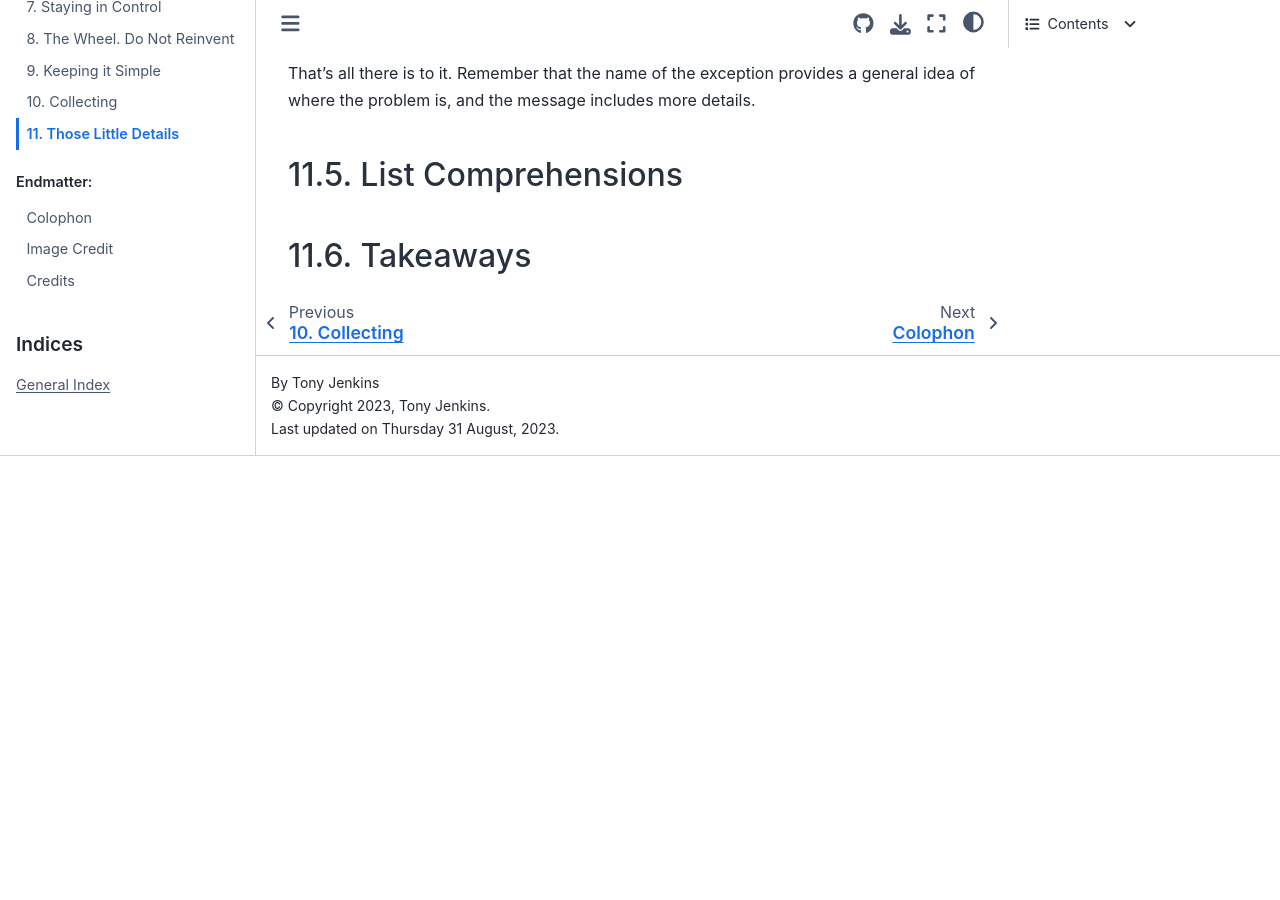
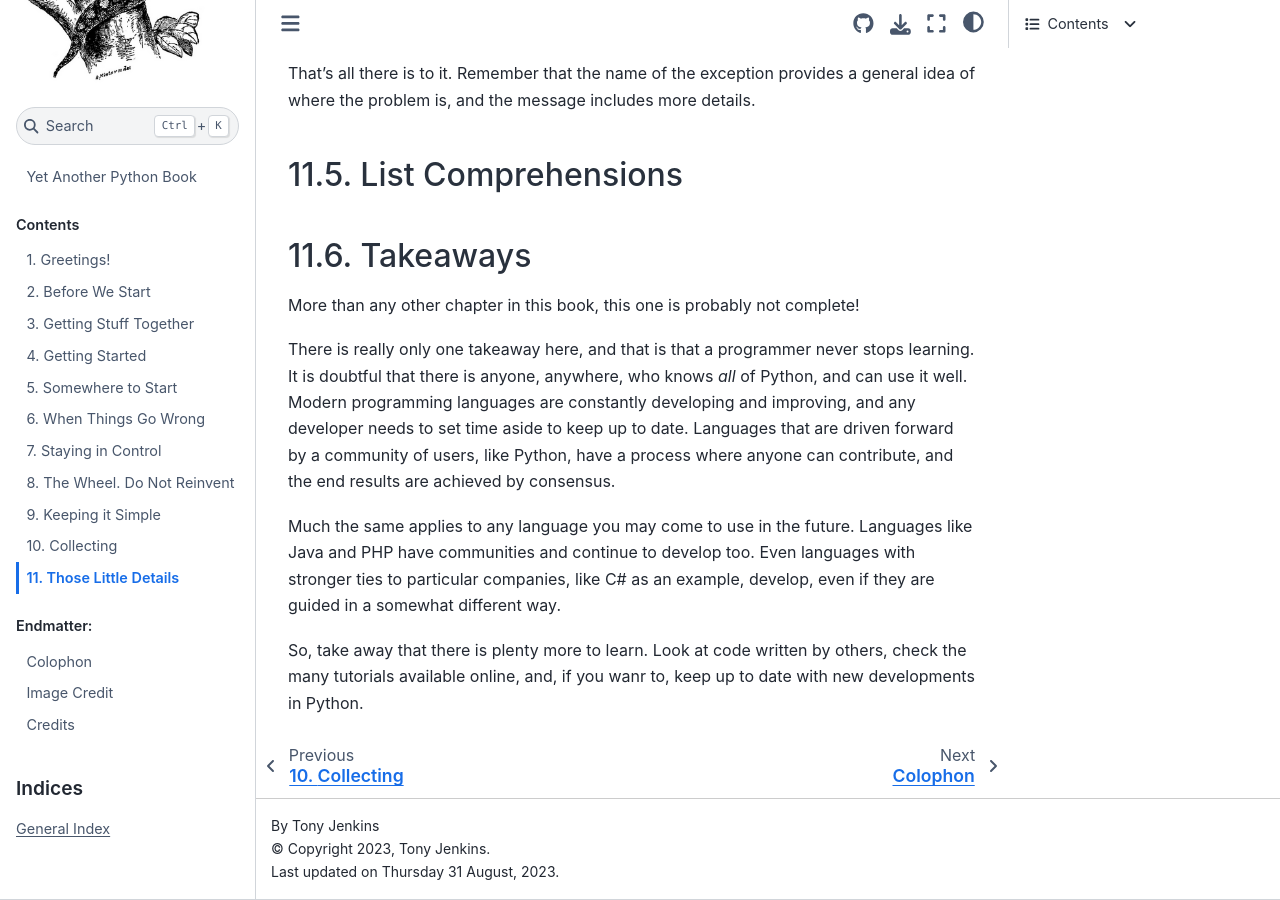
Before and after one commit to TonyJenkins/hungarian_phrasebook, a Sphinx documentation site: the page built from doc/source/110_ons/index.rst, in a window 1280 px wide and 900 px high, scrolled down 7584 px. Built offline with Sphinx 7.4.7 and the Sphinx Book theme 1.1.4, drawn with Linux system fonts in a browser that asks for light colours; before the commit the page ends 8040 px from its top, so only the background shows below that.

Commit message:
Draft ONS Takeaways

```diff
--- a/doc/source/110_ons/index.rst
+++ b/doc/source/110_ons/index.rst
@@ -281,7 +281,12 @@
 Takeaways
 *********
 
-..
-    TODO
+More than any other chapter in this book, this one is probably not complete!
+
+There is really only one takeaway here, and that is that a programmer never stops learning. It is doubtful that there is anyone, anywhere, who knows *all* of Python, and can use it well. Modern programming languages are constantly developing and improving, and any developer needs to set time aside to keep up to date. Languages that are driven forward by a community of users, like Python, have a process where anyone can contribute, and the end results are achieved by consensus.
+
+Much the same applies to any language you may come to use in the future. Languages like Java and PHP have communities and continue to develop too. Even languages with stronger ties to particular companies, like C# as an example, develop, even if they are guided in a somewhat different way.
+
+So, take away that there is plenty more to learn. Look at code written by others, check the many tutorials available online, and, if you wanr to, keep up to date with new developments in Python.
 
 .. [#none] This is *still* not strictly true. ``None`` isn't really a type, it's an object, and there is only one of them. See the docs if you really need to know!
```
